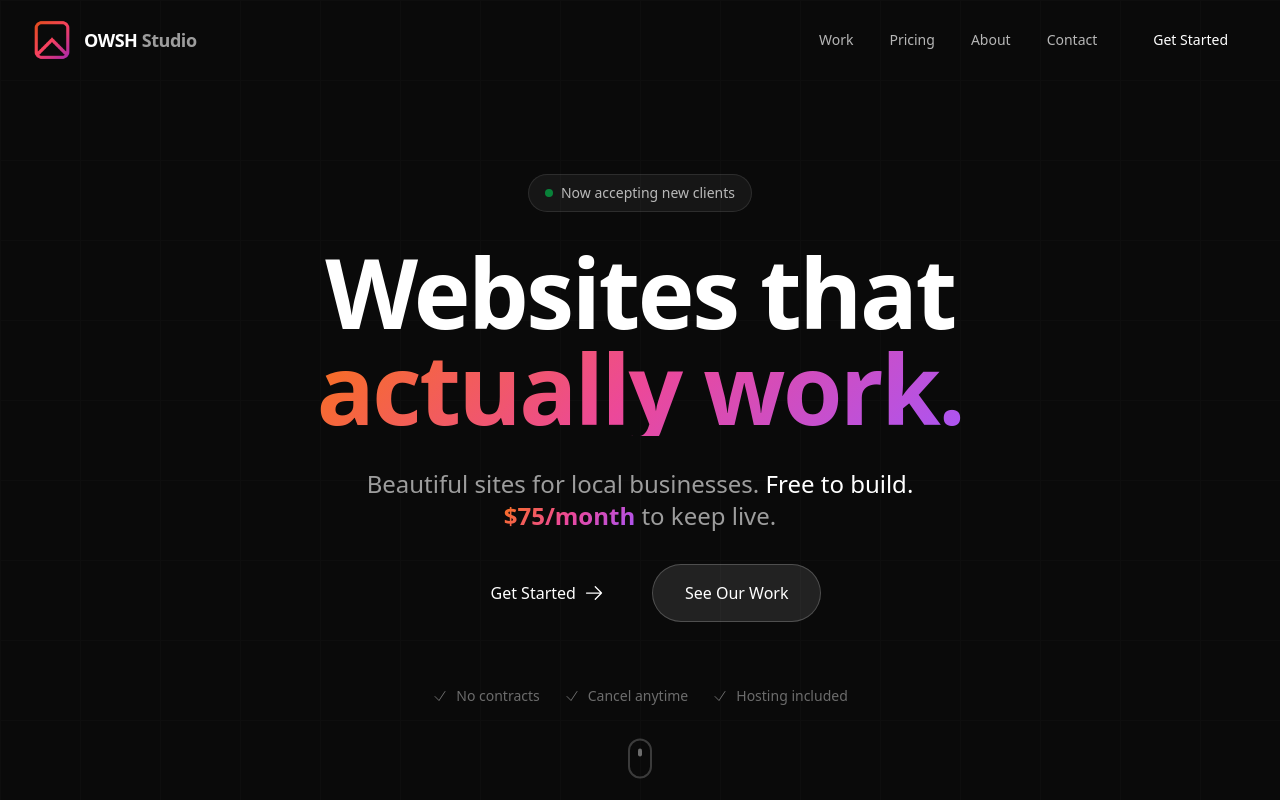
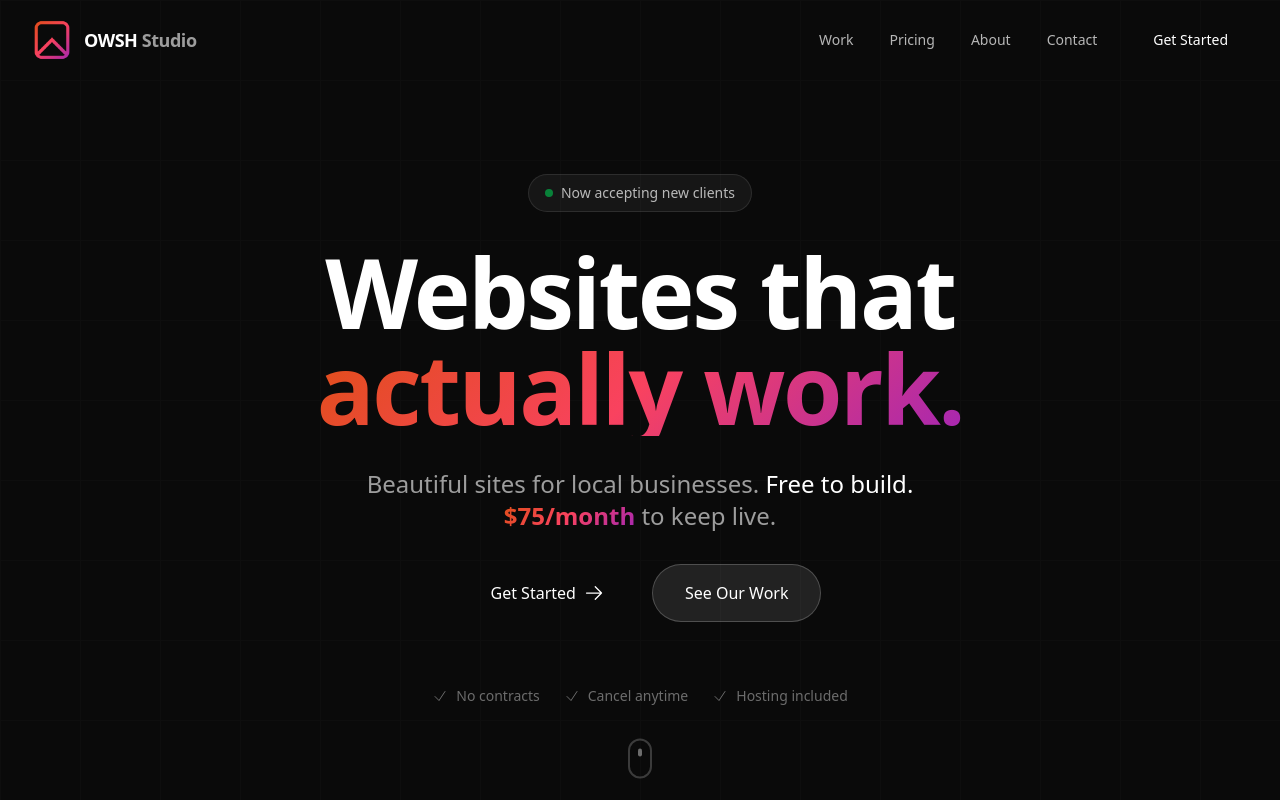
Before and after one commit to owshstudio/owshstudio.com, a Next.js app: page / in a window 1280 px wide. Shown: the top 800 px of the page. Built offline with nearby package versions, Linux system fonts and the light colour scheme.

Commit message:
Update all gradients to exact brand colors: #DF4F15, #F9425F, #A326B5

```diff
--- a/src/app/globals.css
+++ b/src/app/globals.css
@@ -3,9 +3,9 @@
 :root {
   --background: #0a0a0a;
   --foreground: #ededed;
-  --gradient-start: #f97316;
-  --gradient-mid: #ec4899;
-  --gradient-end: #a855f7;
+  --gradient-start: #DF4F15;
+  --gradient-mid: #F9425F;
+  --gradient-end: #A326B5;
 }
 
 @theme inline {
--- a/src/app/opengraph-image.tsx
+++ b/src/app/opengraph-image.tsx
@@ -171,7 +171,7 @@ export default async function Image() {
                 fontWeight: 800,
                 lineHeight: 1.05,
                 letterSpacing: "-0.03em",
-                background: "linear-gradient(135deg, #f97316, #ec4899, #a855f7)",
+                background: "linear-gradient(135deg, #DF4F15, #F9425F, #A326B5)",
                 backgroundClip: "text",
                 color: "transparent",
               }}
@@ -215,7 +215,7 @@ export default async function Image() {
                   style={{
                     fontSize: "36px",
                     fontWeight: 700,
-                    background: "linear-gradient(135deg, #f97316, #ec4899, #a855f7)",
+                    background: "linear-gradient(135deg, #DF4F15, #F9425F, #A326B5)",
                     backgroundClip: "text",
                     color: "transparent",
                   }}
@@ -259,7 +259,7 @@ export default async function Image() {
             left: 0,
             right: 0,
             height: "4px",
-            background: "linear-gradient(90deg, #f97316, #ec4899, #a855f7)",
+            background: "linear-gradient(90deg, #DF4F15, #F9425F, #A326B5)",
           }}
         />
       </div>
--- a/src/components/EasterEgg.tsx
+++ b/src/components/EasterEgg.tsx
@@ -6,13 +6,13 @@ export function EasterEgg() {
   useEffect(() => {
     // Console easter egg
     const styles = [
-      "color: #f97316",
+      "color: #DF4F15",
       "font-size: 20px",
       "font-weight: bold",
     ].join(";");
 
     const subStyles = [
-      "color: #a855f7",
+      "color: #A326B5",
       "font-size: 14px",
     ].join(";");
 
@@ -20,7 +20,7 @@ export function EasterEgg() {
     console.log("%cWe build websites that work.", subStyles);
     console.log(
       "%cLooking for a job? Email hello@owshunlimited.com",
-      "color: #ec4899; font-size: 12px;"
+      "color: #F9425F; font-size: 12px;"
     );
 
     // Konami code easter egg
--- a/tailwind.config.ts
+++ b/tailwind.config.ts
@@ -12,9 +12,9 @@ export default {
         background: "var(--background)",
         foreground: "var(--foreground)",
         owsh: {
-          orange: "#f97316",
-          magenta: "#ec4899",
-          purple: "#a855f7",
+          orange: "#DF4F15",
+          magenta: "#F9425F",
+          purple: "#A326B5",
           dark: "#0a0a0a",
           darker: "#050505",
           gray: {
@@ -38,7 +38,7 @@ export default {
       },
       backgroundImage: {
         "gradient-radial": "radial-gradient(var(--tw-gradient-stops))",
-        "owsh-gradient": "linear-gradient(135deg, #f97316 0%, #ec4899 50%, #a855f7 100%)",
+        "owsh-gradient": "linear-gradient(135deg, #DF4F15 0%, #F9425F 50%, #A326B5 100%)",
         "owsh-gradient-soft": "linear-gradient(135deg, rgba(249,115,22,0.2) 0%, rgba(236,72,153,0.2) 50%, rgba(168,85,247,0.2) 100%)",
       },
       animation: {
```
Also changed, not shown: public/og-image.png.
